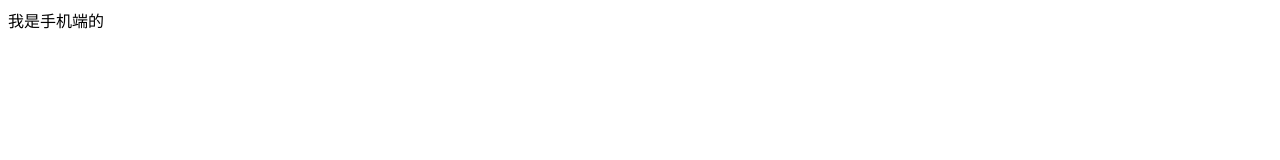
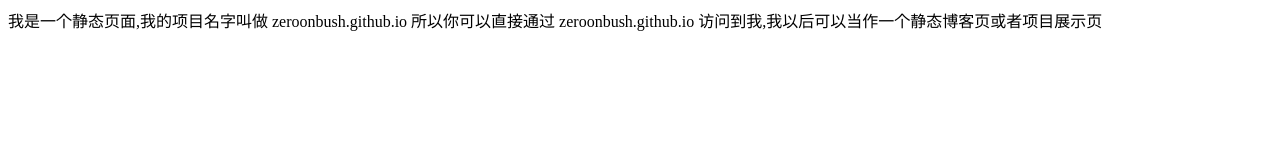
Before and after one commit to zeroonbush/zeroonbush.github.io, a plain HTML site: page index.html in a window 1280 px wide. Drawn offline with Linux system fonts and the light colour scheme.

Commit message:
mofified

```diff
--- a/index.html
+++ b/index.html
@@ -8,7 +8,7 @@
 <body>
 
 
-我是手机端的
+我是一个静态页面,我的项目名字叫做 zeroonbush.github.io  所以你可以直接通过 zeroonbush.github.io 访问到我,我以后可以当作一个静态博客页或者项目展示页
 
 </body>
 </html>
```
